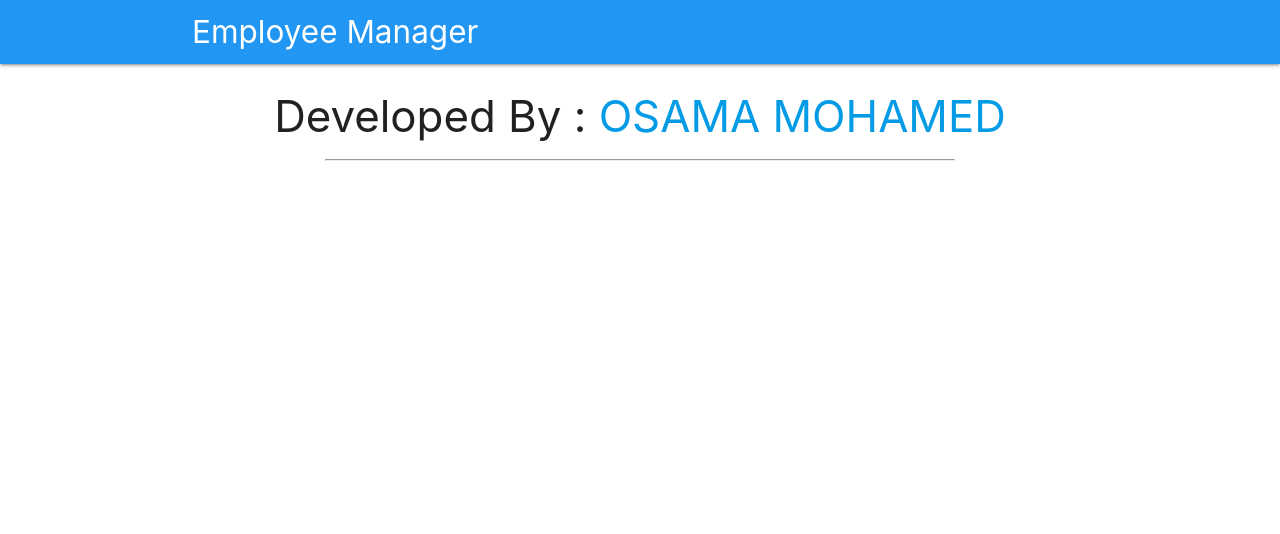
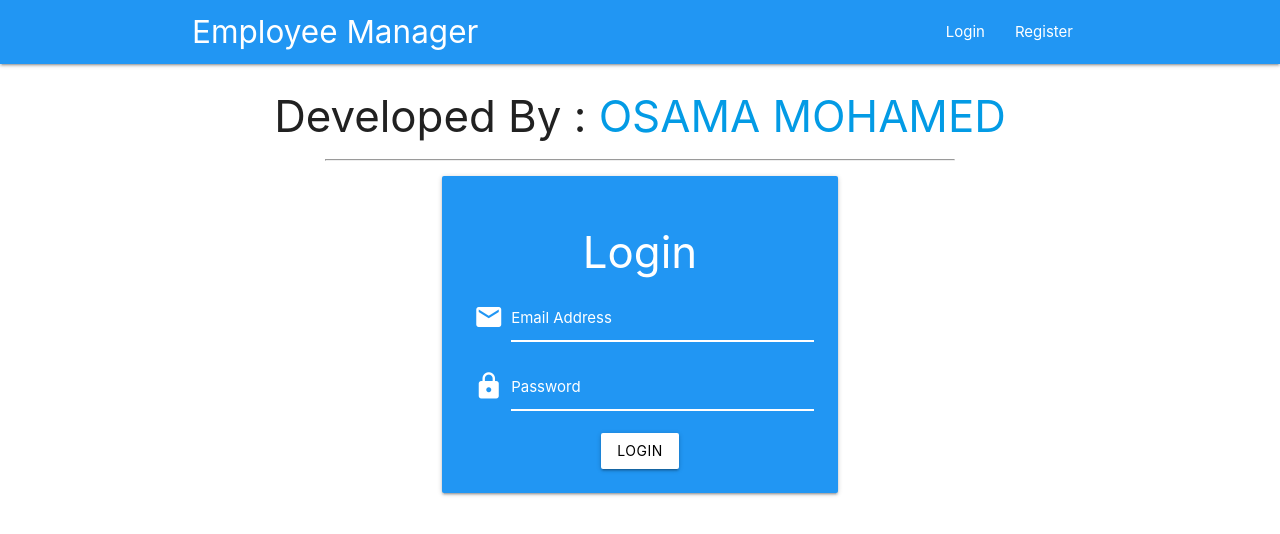
Before and after one commit to osama-mohamed/practice, a Vue app: page /employee_manager_vue/login in a window 1280 px wide. Shown: the top 534 px of the page. Built offline with nearby package versions, Linux system fonts and the light colour scheme; no server answers; the database is empty.

Commit message:
add authentication

```diff
--- a/index.html
+++ b/index.html
@@ -6,6 +6,7 @@
     <title>Employee Manager</title>
     <link rel="icon" href="./static/i.ico">
     <link rel="stylesheet" href="https://cdnjs.cloudflare.com/ajax/libs/materialize/1.0.0-beta/css/materialize.min.css">
+    <link href="https://fonts.googleapis.com/icon?family=Material+Icons" rel="stylesheet">
     <link href="https://maxcdn.bootstrapcdn.com/font-awesome/4.7.0/css/font-awesome.min.css" rel="stylesheet" integrity="sha384-wvfXpqpZZVQGK6TAh5PVlGOfQNHSoD2xbE+QkPxCAFlNEevoEH3Sl0sibVcOQVnN" crossorigin="anonymous">
   </head>
   <body>
--- a/src/App.vue
+++ b/src/App.vue
@@ -21,13 +21,5 @@ export default {
 </script>
 
 <style>
-input:focus{
-  border-bottom: 1px solid #2196F3!important;
-  -webkit-box-shadow: 0 1px 0 0 #2196F3!important;
-  box-shadow: 0 1px 0 0 #2196F3!important;
-}
 
-label.active{
-  color: #2196F3!important;
-}
 </style>
--- a/src/components/EditEmployee.vue
+++ b/src/components/EditEmployee.vue
@@ -92,5 +92,9 @@ export default {
 </script>
 
 <style scoped>
-
+input:focus{
+  border-bottom: 1px solid #2196F3!important;
+  -webkit-box-shadow: 0 1px 0 0 #2196F3!important;
+  box-shadow: 0 1px 0 0 #2196F3!important;
+}
 </style>
--- /dev/null
+++ b/src/components/Login.vue
@@ -0,0 +1,64 @@
+<template>
+  <div>
+    <div class="container">
+    <div class="row">
+      <div class="col s12 m8 offset-m2">
+        <div class="login card-panel blue white-text center">
+          <h3>Login</h3>
+          <form action="index.html">
+            <div class="input-field">
+              <i class="material-icons prefix white-text">email</i>
+              <input type="email" id="email" v-model="email" class="white-text">
+              <label class="white-text" for="email">Email Address</label>
+            </div>
+            <div class="input-field">
+              <i class="material-icons prefix white-text">lock</i>
+              <input type="password" id="password" v-model="password" class="white-text">
+              <label class="white-text" for="password">Password</label>
+            </div>
+            <button v-on:click="login" class="btn btn-extended white black-text">Login</button>
+          </form>
+        </div>
+      </div>
+    </div>
+  </div>
+  </div>
+</template>
+
+<script>
+import firebase from 'firebase'
+
+export default {
+  name: 'login',
+  data () {
+    return {
+      email: '',
+      password: ''
+    }
+  },
+  methods: {
+    login (e) {
+      firebase.auth().signInWithEmailAndPassword(this.email, this.password)
+        .then(user => {
+          alert(`You logged in as ${user.email}`)
+//          this.$router.push({name: 'dashboard'})
+          this.$router.go({path: this.$router.path})
+        },
+        error => {
+          alert(error.message)
+        })
+      e.preventDefault()
+    }
+  }
+}
+</script>
+
+<style scoped>
+input,
+input:focus{
+  border-bottom: 1px solid #fff!important;
+  -webkit-box-shadow: 0 1px 0 0 #fff!important;
+  box-shadow: 0 1px 0 0 #fff!important;
+}
+
+</style>
--- a/src/components/Navbar.vue
+++ b/src/components/Navbar.vue
@@ -3,7 +3,49 @@
     <div class="nav-wrapper blue">
       <div class="container">
         <router-link v-bind:to="{name: 'dashboard'}" class="brand-logo">Employee Manager</router-link>
+        <ul class="right">
+          <li v-if="isLoggedIn"><span class="email white-text">{{currentUser}}</span></li>
+          <li v-if="isLoggedIn"><router-link v-bind:to="{name: 'dashboard'}">Dashboard</router-link></li>
+          <li v-if="!isLoggedIn"><router-link v-bind:to="{name: 'login'}">Login</router-link></li>
+          <li v-if="!isLoggedIn"><router-link v-bind:to="{name: 'register'}">Register</router-link></li>
+          <li v-if="isLoggedIn"><button v-on:click="logout" class="btn black">Logout</button></li>
+        </ul>
       </div>
     </div>
   </nav>
 </template>
+
+<script>
+import firebase from 'firebase'
+
+export default {
+  name: 'navbar',
+  data () {
+    return {
+      isLoggedIn: false,
+      currentUser: false
+    }
+  },
+  created () {
+    if (firebase.auth().currentUser) {
+      this.isLoggedIn = true
+      this.currentUser = firebase.auth().currentUser.email
+    }
+  },
+  methods: {
+    logout () {
+      firebase.auth().signOut()
+        .then(() => {
+//          this.$router.push({name: 'login'})
+          this.$router.go({path: this.$router.path})
+        })
+    }
+  }
+}
+</script>
+
+<style scoped>
+.email{
+  padding-right: 12px;
+}
+</style>
--- a/src/components/NewEmployee.vue
+++ b/src/components/NewEmployee.vue
@@ -63,5 +63,13 @@ export default {
 </script>
 
 <style scoped>
+input:focus{
+  border-bottom: 1px solid #2196F3!important;
+  -webkit-box-shadow: 0 1px 0 0 #2196F3!important;
+  box-shadow: 0 1px 0 0 #2196F3!important;
+}
 
+label.active{
+  color: #2196F3!important;
+}
 </style>
--- /dev/null
+++ b/src/components/Register.vue
@@ -0,0 +1,64 @@
+<template>
+  <div>
+    <div class="container">
+    <div class="row">
+      <div class="col s12 m8 offset-m2">
+        <div class="login card-panel blue white-text center">
+          <h3>Register</h3>
+          <form action="index.html">
+            <div class="input-field">
+              <i class="material-icons prefix white-text">email</i>
+              <input type="email" id="email" v-model="email" class="white-text">
+              <label class="white-text" for="email">Email Address</label>
+            </div>
+            <div class="input-field">
+              <i class="material-icons prefix white-text">lock</i>
+              <input type="password" id="password" v-model="password" class="white-text">
+              <label class="white-text" for="password">Password</label>
+            </div>
+            <button v-on:click="register" class="btn btn-extended white black-text">Register</button>
+          </form>
+        </div>
+      </div>
+    </div>
+  </div>
+  </div>
+</template>
+
+<script>
+import firebase from 'firebase'
+
+export default {
+  name: 'register',
+  data () {
+    return {
+      email: '',
+      password: ''
+    }
+  },
+  methods: {
+    register (e) {
+      firebase.auth().createUserWithEmailAndPassword(this.email, this.password)
+        .then(user => {
+          alert(`Account created for ${user.email}`)
+//          this.$router.push({name: 'dashboard'})
+          this.$router.go({path: this.$router.path})
+        },
+        error => {
+          alert(error.message)
+        })
+      e.preventDefault()
+    }
+  }
+}
+</script>
+
+<style scoped>
+input,
+input:focus{
+  border-bottom: 1px solid #fff!important;
+  -webkit-box-shadow: 0 1px 0 0 #fff!important;
+  box-shadow: 0 1px 0 0 #fff!important;
+}
+
+</style>
--- a/src/main.js
+++ b/src/main.js
@@ -4,12 +4,22 @@ import Vue from 'vue'
 import App from './App'
 import router from './router'
 
+import firebase from 'firebase'
+import './components/firebaseInit'
+
+
 Vue.config.productionTip = false
 
-/* eslint-disable no-new */
-new Vue({
-  el: '#app',
-  router,
-  components: { App },
-  template: '<App/>'
+
+let app;
+
+firebase.auth().onAuthStateChanged(user => {
+  if(!app) {
+    app = new Vue({
+      el: '#app',
+      router,
+      components: { App },
+      template: '<App/>'
+    })
+  }
 })
--- a/src/router/index.js
+++ b/src/router/index.js
@@ -4,33 +4,94 @@ import Dashboard from '@/components/Dashboard'
 import NewEmployee from '@/components/NewEmployee'
 import ViewEmployee from '@/components/ViewEmployee'
 import EditEmployee from '@/components/EditEmployee'
+import Login from '@/components/Login'
+import Register from '@/components/Register'
+import firebase from 'firebase'
 
 
 Vue.use(Router)
 
-export default new Router({
+let router = new Router({
   mode: 'history',
   base: __dirname,
   routes: [
     {
       path: '/employee_manager_vue',
       name: 'dashboard',
-      component: Dashboard
+      component: Dashboard,
+      meta: {
+        requiresAuth: true,
+      }
+    },
+    {
+      path: '/employee_manager_vue/login',
+      name: 'login',
+      component: Login,
+      meta: {
+        requiresGuest: true,
+      }
+    },
+    {
+      path: '/employee_manager_vue/register',
+      name: 'register',
+      component: Register,
+      meta: {
+        requiresGuest: true,
+      }
     },
     {
       path: '/employee_manager_vue/new',
       name: 'new-employee',
-      component: NewEmployee
+      component: NewEmployee,
+      meta: {
+        requiresAuth: true,
+      }
     },
     {
       path: '/employee_manager_vue/edit/:employee_id',
       name: 'edit-employee',
-      component: EditEmployee
+      component: EditEmployee,
+      meta: {
+        requiresAuth: true,
+      }
     },
     {
       path: '/employee_manager_vue/:employee_id',
       name: 'view-employee',
-      component: ViewEmployee
+      component: ViewEmployee,
+      meta: {
+        requiresAuth: true,
+      }
     },
   ]
 })
+
+router.beforeEach((to, from, next) => {
+  if (to.matched.some(record => record.meta.requiresAuth)) {
+    if (!firebase.auth().currentUser) {
+      next({
+        name: 'login',
+        query: {
+          redirect: to.fullPath
+        }
+      })
+    } else {
+      next()
+    }
+  } else if (to.matched.some(record => record.meta.requiresGuest)) {
+    if (firebase.auth().currentUser) {
+      next({
+        name: 'dashboard',
+        query: {
+          redirect: to.fullPath
+        }
+      })
+    } else {
+      next()
+    }
+  } else {
+    next()
+  }
+})
+
+export default router
```
Also changed, not shown: 20 other files (tests, documents, lock files or other folders).
